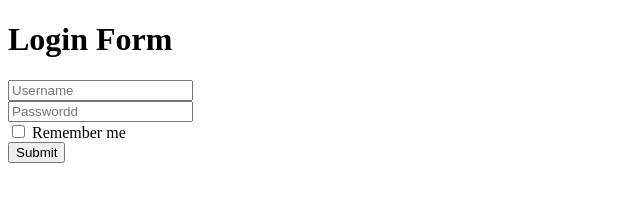
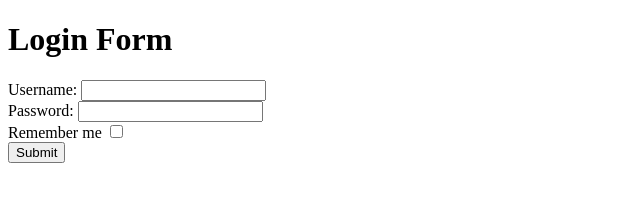
Before and after one commit to acciojob/remember-me-login-form-satyamgupta09, a website: page main.html in a window 1280 px wide. Shown: the whole page, without its empty margins (0-640 px from the left). Drawn offline with Linux system fonts and the light colour scheme.

Commit message:
created a submission

```diff
--- a/main.html
+++ b/main.html
@@ -10,10 +10,18 @@
 	<!-- the entire body must be written by student -->
 	<h1>Login Form</h1>
 	<form>
-		<input type="text" placeholder="Username" id="username"/><br>
-		<input type="password" placeholder="Passwordd" id="password"/><br>
+		 <label for="username">Username:</label>
+         <input type="text" id="username" />
+		<br>
+
+         <label for="password">Password:</label>
+         <input type="password" id="password" />
+		<br>
+
+		<label>Remember me</label>
 		<input type="checkbox" id="checkbox"/>
-		<label>Remember me</label><br>
+		<br>
+
 		<input type="submit" id="submit" value="Submit"/>
 	</form>
 	<div id="showHere"></div>
```
